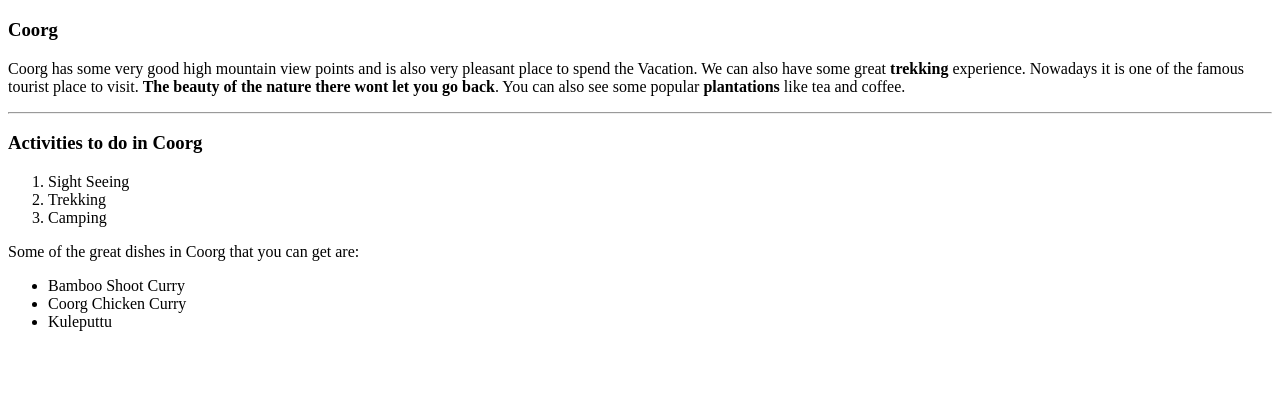
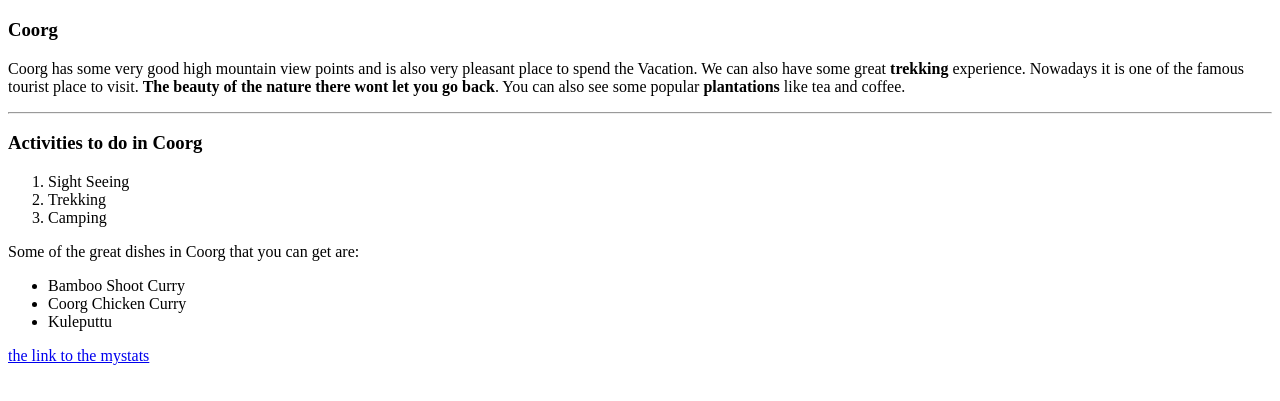
Before and after one commit to 44-563-WebApps-F23/44563-webapps-f23-assignment3-dmasamsetty, a plain HTML site: page index.html in a window 1280 px wide. Shown: the part 61-462 px from the top of the page. Drawn offline with Linux system fonts and the light colour scheme.

Commit message:
added index

```diff
--- a/index.html
+++ b/index.html
@@ -36,5 +36,6 @@
             <li> Coorg Chicken Curry </li>
             <li> Kuleputtu </li>
         </ul>
+        <a href=“mystats.html”>the link to the mystats</a>
     </body>
 </html>
```
